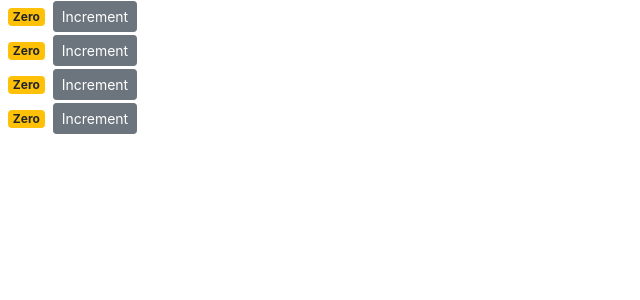
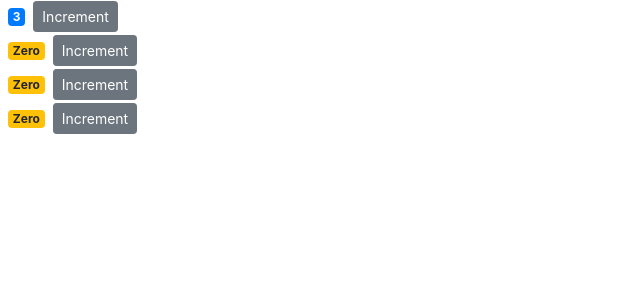
Before and after one commit to imrebartis/react-2019, a React (Create React App) app in the folder counter-app/: page / in a window 1280 px wide. Shown: the top 300 px of the page, without its empty margins (0-640 px from the left). Built offline with nearby package versions, Linux system fonts and the light colour scheme.

Commit message:
pass data with props to components

```diff
--- a/counter-app/src/components/counter.jsx
+++ b/counter-app/src/components/counter.jsx
@@ -2,12 +2,11 @@
 
 class Counter extends Component {
   state = {
-    count: 0
+    value: this.props.value
   };
 
-  handleIncrement = product => {
-    console.log(product);
-    this.setState({ count: this.state.count + 1 });
+  handleIncrement = () => {
+    this.setState({ value: this.state.value + 1 });
   }
 
   render() {
@@ -28,13 +27,13 @@
 
   getBadgeClasses() {
     let classes = "badge m-2 badge-";
-    classes += this.state.count === 0 ? "warning" : "primary";
+    classes += this.state.value === 0 ? "warning" : "primary";
     return classes;
   }
 
   formatCount() {
-    const { count } = this.state;
-    return count === 0 ? "Zero" : count;
+    const { value } = this.state;
+    return value === 0 ? "Zero" : value;
   }
 }
 
--- a/counter-app/src/components/counters.jsx
+++ b/counter-app/src/components/counters.jsx
@@ -4,7 +4,7 @@
 class Counters extends Component {
   state = {
     counters: [
-      { id: 1, value: 0},
+      { id: 1, value: 3},
       { id: 2, value: 0},
       { id: 3, value: 0},
       { id: 4, value: 0}
@@ -13,7 +13,8 @@
   render() {
     return (
       <div>
-        { this.state.counters.map(counter => <Counter key={counter.id} />)}
+        { this.state.counters.map(counter =>
+          <Counter key={counter.id} value={counter.value} />)}
       </div>
     );
   }
```
